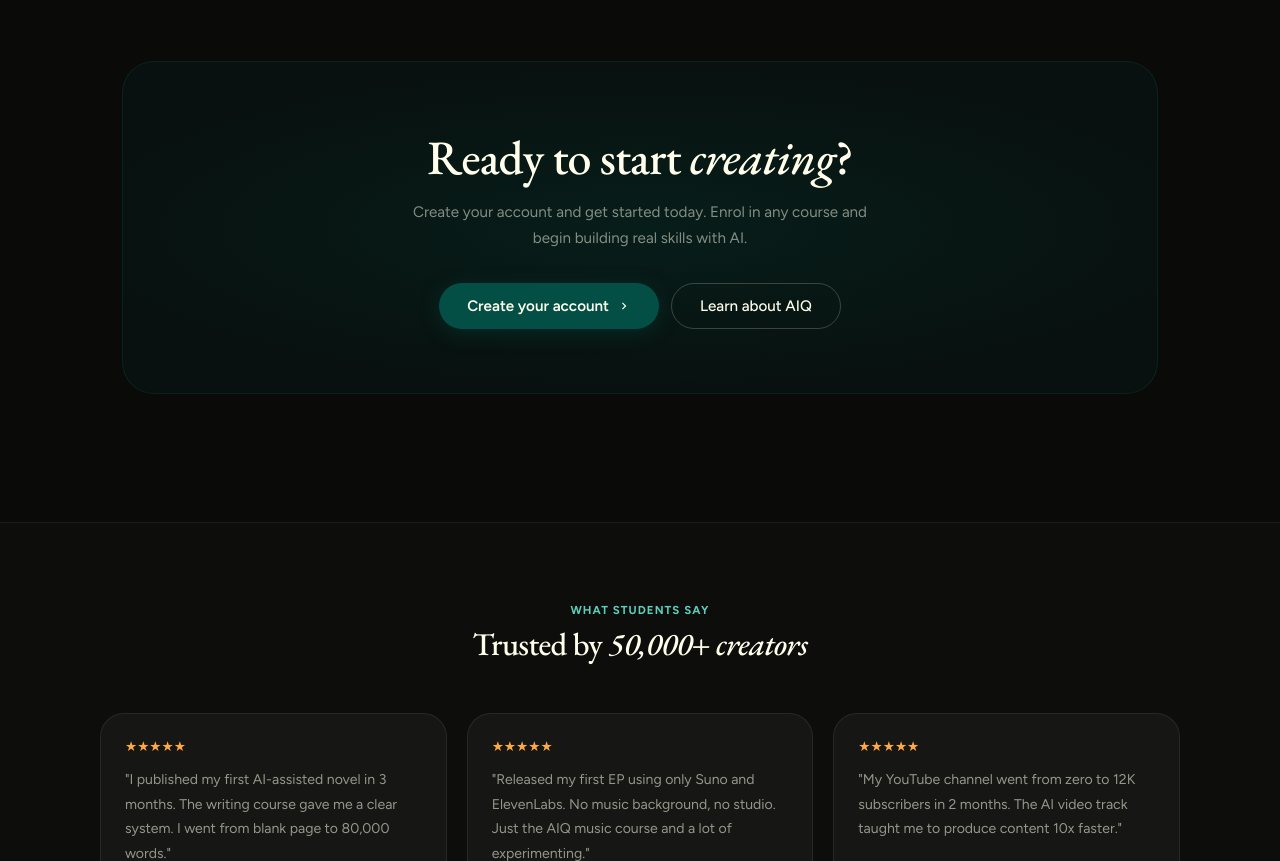
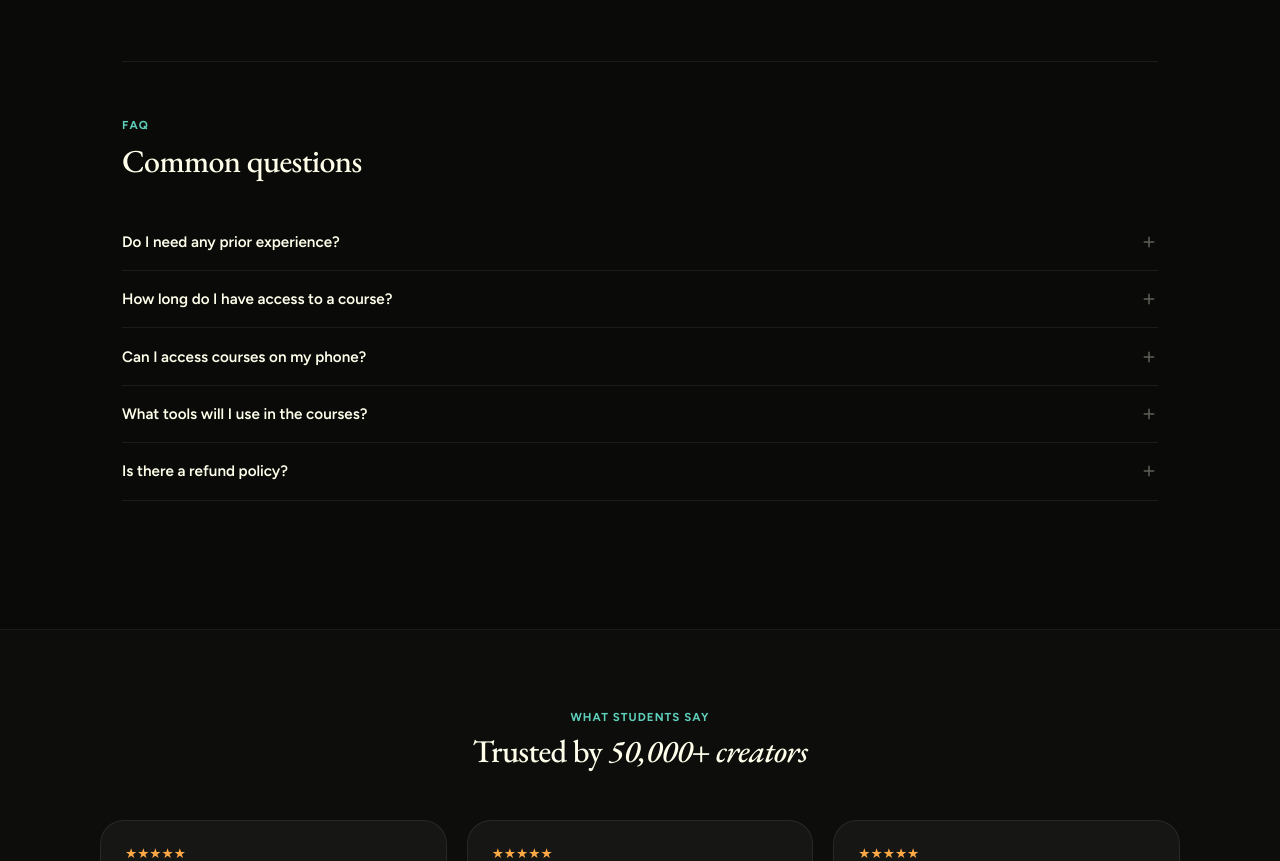
Before and after one commit to Neftali554400/AIQ-WEBSITE, a website: page courses.html in a window 1280 px wide. Shown: the part 2182-3043 px from the top of the page. Drawn offline with nearby package versions, Linux system fonts and the light colour scheme; no server answers.

Commit message:
Replace CTA banner with FAQ accordion section on courses page

```diff
--- a/courses.html
+++ b/courses.html
@@ -96,12 +96,16 @@
     .card-web .card-sphere{background:radial-gradient(circle,#1e3a5f,#0a0a08)}
     .card-auto .card-sphere{background:radial-gradient(circle,#3b1f6e,#0a0a08)}
 
-    /* CTA BANNER */
-    .cta-banner{background:rgba(3,79,70,.12);border:1px solid rgba(3,79,70,.3);border-radius:2rem;padding:4rem 3rem;text-align:center;margin:0 0 2rem;position:relative;overflow:hidden}
-    .cta-banner::before{content:'';position:absolute;inset:0;background:radial-gradient(ellipse 80% 70% at 50% 50%,rgba(3,79,70,.2) 0%,transparent 70%);pointer-events:none}
-    .cta-banner-inner{position:relative;z-index:1}
-    .cta-h2{font-family:'EB Garamond',Georgia,serif;font-size:clamp(1.8rem,4vw,3rem);font-weight:500;color:var(--lumen);margin-bottom:.75rem;letter-spacing:-.02em}
-    .cta-h2 em{font-style:italic}
+    /* FAQ */
+    .faq-wrap{margin:0 0 2rem}
+    .faq-item{border-bottom:1px solid rgba(255,255,235,.07)}
+    .faq-q{width:100%;background:none;border:none;text-align:left;color:var(--lumen);font-family:'Figtree',sans-serif;font-size:.95rem;font-weight:600;padding:1.2rem 0;cursor:pointer;display:flex;align-items:center;justify-content:space-between;gap:1rem}
+    .faq-q:focus-visible{outline:2px solid var(--glow);outline-offset:2px;border-radius:4px}
+    .faq-icon{flex-shrink:0;width:18px;height:18px;color:rgba(255,255,235,.35);transition:transform .25s ease}
+    .faq-item.open .faq-icon{transform:rotate(45deg)}
+    .faq-a{max-height:0;overflow:hidden;transition:max-height .3s ease}
+    .faq-item.open .faq-a{max-height:200px}
+    .faq-a p{font-size:.88rem;color:rgba(255,255,235,.5);line-height:1.75;padding-bottom:1.2rem}
     .cta-sub{font-size:.95rem;color:rgba(255,255,235,.5);line-height:1.7;max-width:480px;margin:0 auto 2rem}
     .cta-btns{display:flex;justify-content:center;gap:.75rem;flex-wrap:wrap}
     .btn-primary{display:inline-flex;align-items:center;gap:.5rem;background:var(--fathom);color:var(--lumen);border:none;border-radius:9999px;padding:.8rem 1.75rem;font-family:'Figtree',sans-serif;font-size:.95rem;font-weight:600;text-decoration:none;cursor:pointer;transition:background .2s ease,transform .15s ease;box-shadow:0 4px 20px rgba(3,79,70,.35)}
@@ -395,17 +399,30 @@
 
     </div>
 
-    <!-- CTA BANNER -->
-    <div class="cta-banner" style="margin-top:4rem">
-      <div class="cta-banner-inner">
-        <h2 class="cta-h2">Ready to start <em>creating</em>?</h2>
-        <p class="cta-sub">Create your account and get started today. Enrol in any course and begin building real skills with AI.</p>
-        <div class="cta-btns">
-          <a href="/signup" class="btn-primary">
-            Create your account
-            <svg width="14" height="14" viewBox="0 0 24 24" fill="currentColor" aria-hidden="true"><path d="M8.59 16.59L13.17 12 8.59 7.41 10 6l6 6-6 6z"/></svg>
-          </a>
-          <a href="/about" class="btn-ghost">Learn about AIQ</a>
+    <!-- FAQ -->
+    <div style="margin-top:4rem;border-top:1px solid rgba(255,255,235,.07);padding-top:3.5rem">
+      <div class="section-eyebrow" style="margin-bottom:.5rem">FAQ</div>
+      <div class="section-h2" style="margin-bottom:2rem">Common questions</div>
+      <div class="faq-wrap" id="faq">
+        <div class="faq-item">
+          <button class="faq-q" onclick="toggleFaq(this)">Do I need any prior experience?<svg class="faq-icon" viewBox="0 0 24 24" fill="currentColor"><path d="M19 13h-6v6h-2v-6H5v-2h6V5h2v6h6v2z"/></svg></button>
+          <div class="faq-a"><p>No experience is needed. Every course starts from scratch and walks you through the tools step by step. If you can use a smartphone, you can take these courses.</p></div>
+        </div>
+        <div class="faq-item">
+          <button class="faq-q" onclick="toggleFaq(this)">How long do I have access to a course?<svg class="faq-icon" viewBox="0 0 24 24" fill="currentColor"><path d="M19 13h-6v6h-2v-6H5v-2h6V5h2v6h6v2z"/></svg></button>
+          <div class="faq-a"><p>Once enrolled, you have lifetime access. Learn at your own pace — there are no deadlines or time limits. Come back anytime to revisit lessons.</p></div>
+        </div>
+        <div class="faq-item">
+          <button class="faq-q" onclick="toggleFaq(this)">Can I access courses on my phone?<svg class="faq-icon" viewBox="0 0 24 24" fill="currentColor"><path d="M19 13h-6v6h-2v-6H5v-2h6V5h2v6h6v2z"/></svg></button>
+          <div class="faq-a"><p>Yes. All courses are fully accessible on mobile, tablet, and desktop — no app required. Just open your browser and pick up where you left off.</p></div>
+        </div>
+        <div class="faq-item">
+          <button class="faq-q" onclick="toggleFaq(this)">What tools will I use in the courses?<svg class="faq-icon" viewBox="0 0 24 24" fill="currentColor"><path d="M19 13h-6v6h-2v-6H5v-2h6V5h2v6h6v2z"/></svg></button>
+          <div class="faq-a"><p>Courses use the best AI tools available — such as Sora, Claude, Suno, Runway, and more. Most have free tiers so you can start building without spending anything.</p></div>
+        </div>
+        <div class="faq-item">
+          <button class="faq-q" onclick="toggleFaq(this)">Is there a refund policy?<svg class="faq-icon" viewBox="0 0 24 24" fill="currentColor"><path d="M19 13h-6v6h-2v-6H5v-2h6V5h2v6h6v2z"/></svg></button>
+          <div class="faq-a"><p>If you're not satisfied within 7 days of purchase, contact us at hello@aiq-courses.com and we'll make it right.</p></div>
         </div>
       </div>
     </div>
@@ -488,6 +505,13 @@
   </footer>
 
   <script>
+    function toggleFaq(btn) {
+      const item = btn.closest('.faq-item');
+      const isOpen = item.classList.contains('open');
+      document.querySelectorAll('.faq-item.open').forEach(el => el.classList.remove('open'));
+      if (!isOpen) item.classList.add('open');
+    }
+
     function filterCards(level, btn) {
       document.querySelectorAll('.filter-pill').forEach(p => p.classList.remove('active'));
       btn.classList.add('active');
```
